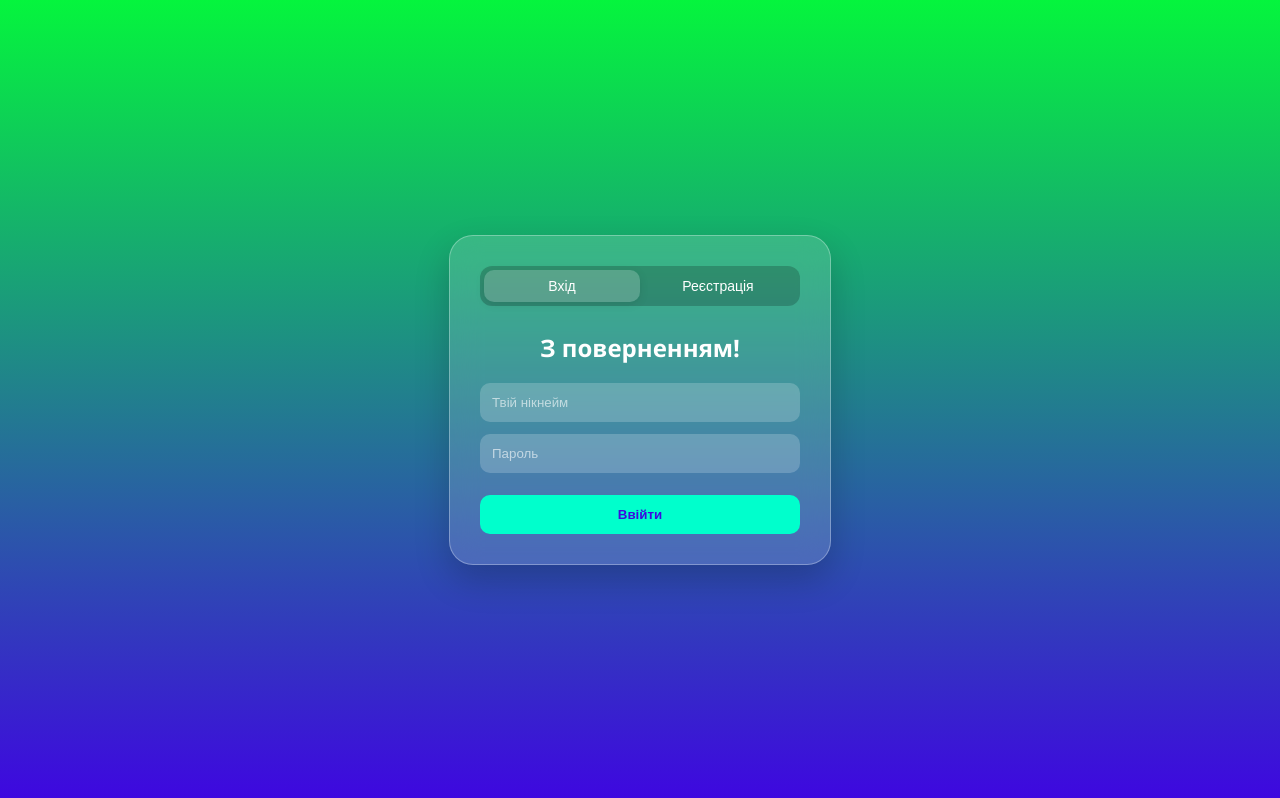
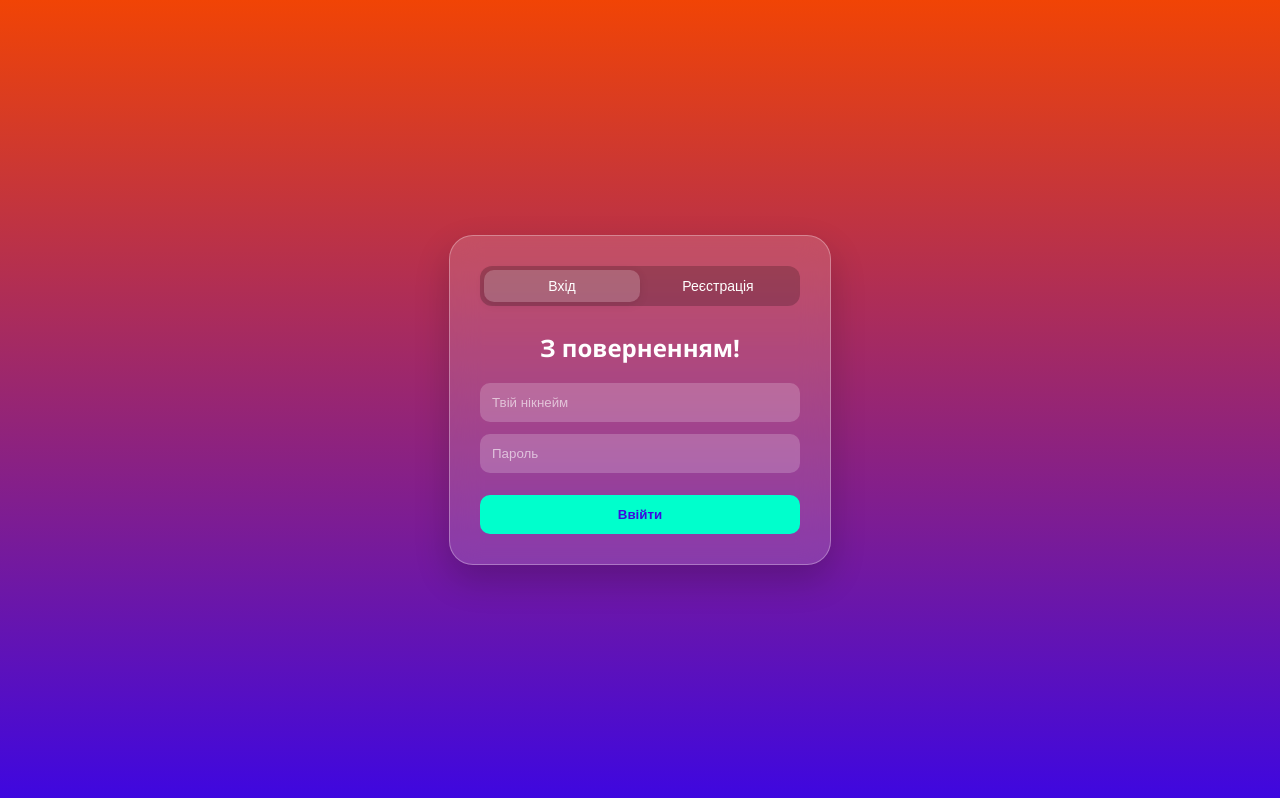
Before and after one commit to lemeshevmikolay/kalka, a website: page public/index.html in a window 1280 px wide. Drawn offline with Linux system fonts and the light colour scheme.

Commit message:
petro update

```diff
--- a/public/style.css
+++ b/public/style.css
@@ -1,6 +1,6 @@
 /* --- БАЗОВІ НАЛАШТУВАННЯ ТА ФОН --- */
 body {
-    background: linear-gradient(180deg, #05f53d 0%, #3e07e0 100%);
+    background: linear-gradient(180deg, #f14405 0%, #3e07e0 100%);
     display: flex;
     justify-content: center;
     align-items: center;
```
